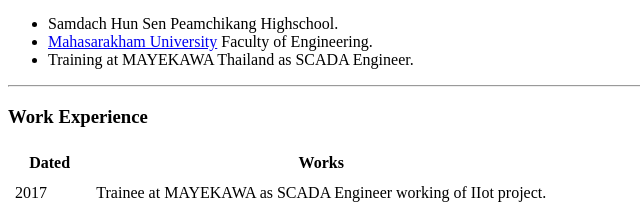
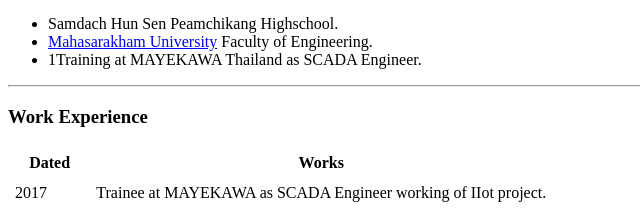
Before and after one commit to chhunseang/CV, a plain HTML site: page index.html in a window 1280 px wide. Shown: the part 308-522 px from the top of the page, 0-640 px from the left. Drawn offline with Linux system fonts and the light colour scheme.

Commit message:
test commit 1

```diff
--- a/index.html
+++ b/index.html
@@ -22,7 +22,7 @@
         <ul>
             <li>Samdach Hun Sen Peamchikang Highschool.</li>
             <li><a href="https://inter.msu.ac.th/">Mahasarakham University</a> Faculty of Engineering.</li>
-            <li>Training at MAYEKAWA Thailand as SCADA Engineer.</li>
+            <li>1Training at MAYEKAWA Thailand as SCADA Engineer.</li>
         </ul>
         <hr>
         <h3>Work Experience</h3>
```
